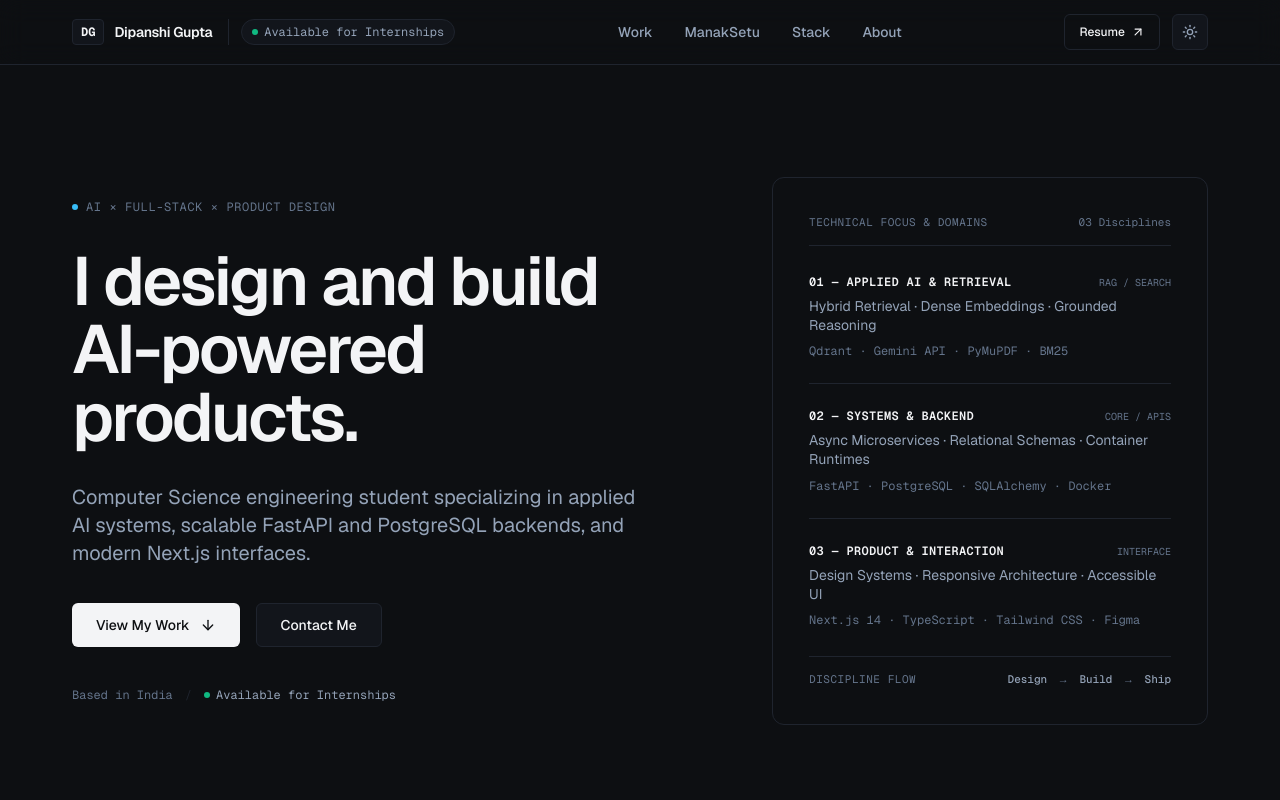
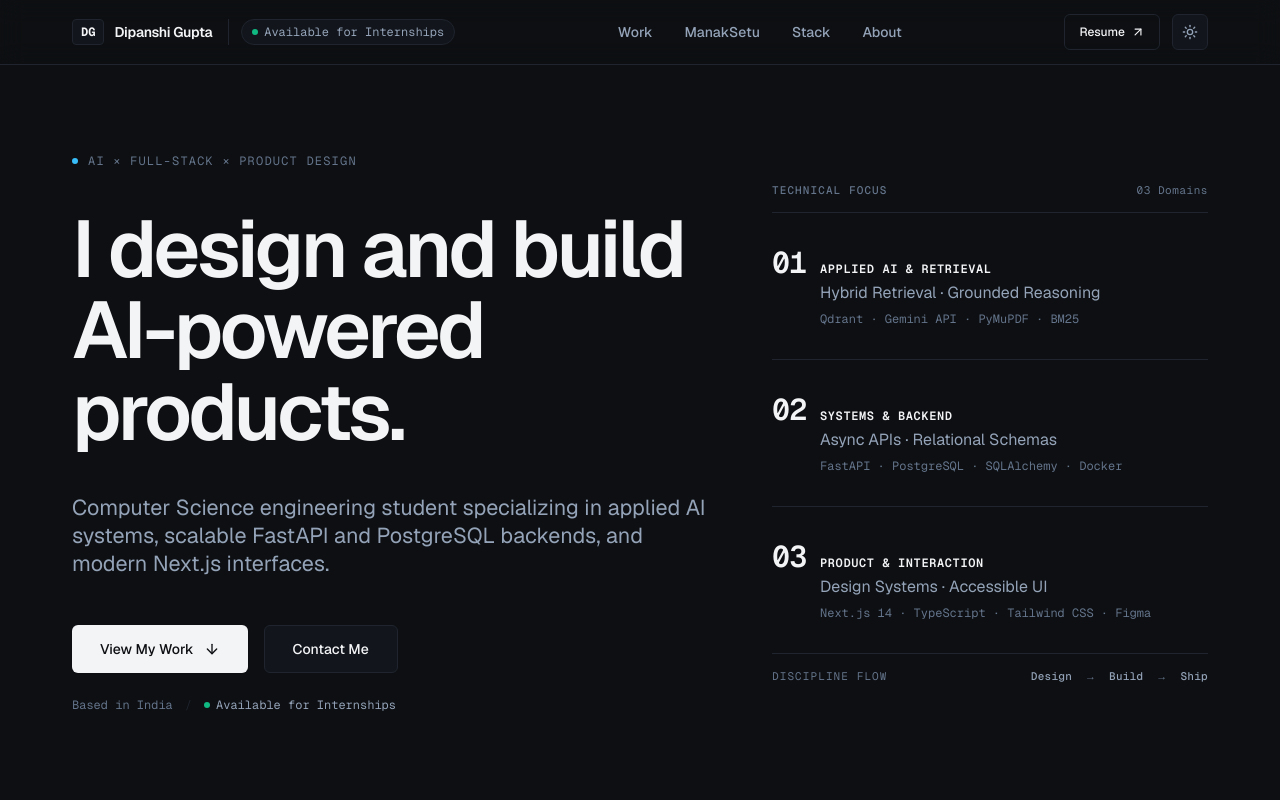
Before and after one commit to Dipanshi1/dipanshi-portfolio, a Next.js app: page / in a window 1280 px wide. Shown: the top 800 px of the page. Built offline with nearby package versions, Linux system fonts and the light colour scheme.

Commit message:
refactor(home): strengthen hero visual composition

```diff
--- a/src/components/home/hero.tsx
+++ b/src/components/home/hero.tsx
@@ -6,45 +6,46 @@ export function Hero() {
   return (
     <section
       aria-labelledby="hero-heading"
-      className="relative w-full py-16 sm:py-24 lg:py-28 overflow-hidden"
+      className="relative w-full min-h-[calc(100svh-4rem)] flex flex-col justify-center py-12 sm:py-16 lg:py-0 overflow-hidden"
     >
-      <Container>
+      <Container className="w-full my-auto">
         <div className="grid grid-cols-1 lg:grid-cols-12 gap-12 lg:gap-10 xl:gap-16 items-center">
-          {/* Left / Primary Column */}
-          <div className="lg:col-span-7 flex flex-col space-y-6 sm:space-y-8">
-            {/* Restrained Eyebrow */}
-            <div className="flex items-center gap-2">
+          {/* Left / Primary Column: Identity & Positioning */}
+          <div className="lg:col-span-7 flex flex-col space-y-8 sm:space-y-10">
+            {/* Restrained Technical Eyebrow */}
+            <div className="flex items-center gap-2.5">
               <span
                 className="w-1.5 h-1.5 rounded-full bg-accent-primary"
                 aria-hidden="true"
               />
-              <p className="font-mono text-xs uppercase tracking-wider text-text-tertiary select-none">
+              <p className="font-mono text-xs uppercase tracking-widest text-text-tertiary select-none">
                 AI × Full-Stack × Product Design
               </p>
             </div>
 
-            {/* Dominant Headline */}
+            {/* Dominant Editorial Display Headline */}
             <h1
               id="hero-heading"
-              className="text-4xl sm:text-5xl lg:text-[3.75rem] xl:text-[4.25rem] font-semibold tracking-[-0.035em] leading-[1.08] text-text-primary"
+              className="text-4xl sm:text-6xl lg:text-[4.25rem] xl:text-[5rem] 2xl:text-[5.5rem] font-semibold tracking-[-0.04em] leading-[0.98] sm:leading-[1.0] lg:leading-[1.02] text-text-primary"
             >
               I design and build <br />
               AI-powered products.
             </h1>
 
             {/* Factual Supporting Copy */}
-            <p className="text-lg sm:text-xl text-text-secondary leading-relaxed max-w-xl font-normal">
+            <p className="text-lg sm:text-xl lg:text-[1.35rem] text-text-secondary leading-relaxed max-w-2xl font-normal">
               Computer Science engineering student specializing in applied AI systems,
               scalable FastAPI and PostgreSQL backends, and modern Next.js interfaces.
             </p>
 
-            {/* Primary Action Buttons */}
-            <div className="flex flex-col sm:flex-row items-stretch sm:items-center gap-4 pt-1">
+            {/* Actions & Contextual Metadata */}
+            <div className="space-y-6 pt-2">
+              <div className="flex flex-col sm:flex-row items-stretch sm:items-center gap-4">
                 <Button
                   variant="primary"
                   size="lg"
                   href="#work"
-                className="justify-center gap-2 h-11 px-6 text-sm font-medium"
+                  className="justify-center gap-2 h-12 px-7 text-sm font-medium"
                 >
                   <span>View My Work</span>
                   <svg
@@ -69,14 +70,13 @@ export function Hero() {
                   variant="secondary"
                   size="lg"
                   href="#contact"
-                className="justify-center h-11 px-6 text-sm font-medium"
+                  className="justify-center h-12 px-7 text-sm font-medium"
                 >
                   <span>Contact Me</span>
                 </Button>
               </div>
 
-            {/* Factual Contextual Metadata */}
-            <div className="flex items-center gap-3 text-xs font-mono text-text-tertiary pt-2">
+              <div className="flex items-center gap-3 text-xs font-mono text-text-tertiary">
                 <span>Based in India</span>
                 <span className="text-border-subtle" aria-hidden="true">
                   /
@@ -90,94 +90,103 @@ export function Hero() {
                 </span>
               </div>
             </div>
+          </div>
 
-          {/* Right / Secondary Column: Editorial Technical Artifact */}
+          {/* Right / Secondary Column: Open Editorial Technical Specification */}
           <div className="lg:col-span-5 w-full">
             <div
-              className="rounded-xl border border-border-subtle bg-surface/50 p-6 sm:p-8 lg:p-9 space-y-7 select-none"
+              className="w-full space-y-7 lg:space-y-8 select-none"
               aria-label="Technical focus and capability domains"
             >
-              {/* Artifact Header */}
-              <div className="flex items-center justify-between pb-3.5 border-b border-border-subtle">
-                <span className="font-mono text-[11px] uppercase tracking-wider text-text-tertiary">
-                  Technical Focus &amp; Domains
+              {/* Artifact Header Strip */}
+              <div className="flex items-center justify-between pb-3.5 border-b border-border-subtle font-mono text-[11px] text-text-tertiary">
+                <span className="uppercase tracking-widest font-medium">
+                  Technical Focus
                 </span>
-                <span className="font-mono text-[11px] text-text-tertiary">
-                  03 Disciplines
+                <span className="tracking-wider">
+                  03 Domains
                 </span>
               </div>
 
-              {/* 3 Discipline Sections (Typographic, Clean, No Card Nesting) */}
-              <div className="space-y-6">
+              {/* The 3 Disciplines with Prominent Indices & Hairline Dividers */}
+              <div className="space-y-7 lg:space-y-8">
                 {/* 01: Applied AI & Retrieval */}
-                <div className="space-y-1.5">
-                  <div className="flex items-baseline justify-between font-mono text-xs">
-                    <span className="font-semibold text-text-primary uppercase tracking-wide">
-                      01 — Applied AI &amp; Retrieval
+                <div className="space-y-2.5">
+                  <div className="flex items-baseline gap-4">
+                    <span className="font-mono text-2xl lg:text-3xl font-semibold text-text-primary tracking-tight shrink-0 w-8">
+                      01
                     </span>
-                    <span className="text-[10px] text-text-tertiary uppercase">
-                      RAG / Search
-                    </span>
-                  </div>
-                  <p className="text-sm text-text-secondary leading-snug font-normal">
-                    Hybrid Retrieval · Dense Embeddings · Grounded Reasoning
+                    <div className="space-y-1 flex-1 min-w-0">
+                      <h2 className="font-mono text-xs uppercase tracking-wider font-semibold text-text-primary">
+                        Applied AI &amp; Retrieval
+                      </h2>
+                      <p className="text-sm sm:text-base text-text-secondary leading-snug">
+                        Hybrid Retrieval · Grounded Reasoning
                       </p>
                       <p className="font-mono text-xs text-text-tertiary pt-0.5">
                         Qdrant · Gemini API · PyMuPDF · BM25
                       </p>
                     </div>
+                  </div>
+                </div>
 
                 <div className="h-px w-full bg-border-subtle" aria-hidden="true" />
 
                 {/* 02: Systems & Backend */}
-                <div className="space-y-1.5">
-                  <div className="flex items-baseline justify-between font-mono text-xs">
-                    <span className="font-semibold text-text-primary uppercase tracking-wide">
-                      02 — Systems &amp; Backend
+                <div className="space-y-2.5">
+                  <div className="flex items-baseline gap-4">
+                    <span className="font-mono text-2xl lg:text-3xl font-semibold text-text-primary tracking-tight shrink-0 w-8">
+                      02
                     </span>
-                    <span className="text-[10px] text-text-tertiary uppercase">
-                      Core / APIs
-                    </span>
-                  </div>
-                  <p className="text-sm text-text-secondary leading-snug font-normal">
-                    Async Microservices · Relational Schemas · Container Runtimes
+                    <div className="space-y-1 flex-1 min-w-0">
+                      <h2 className="font-mono text-xs uppercase tracking-wider font-semibold text-text-primary">
+                        Systems &amp; Backend
+                      </h2>
+                      <p className="text-sm sm:text-base text-text-secondary leading-snug">
+                        Async APIs · Relational Schemas
                       </p>
                       <p className="font-mono text-xs text-text-tertiary pt-0.5">
                         FastAPI · PostgreSQL · SQLAlchemy · Docker
                       </p>
                     </div>
+                  </div>
+                </div>
 
                 <div className="h-px w-full bg-border-subtle" aria-hidden="true" />
 
                 {/* 03: Product & Interaction */}
-                <div className="space-y-1.5">
-                  <div className="flex items-baseline justify-between font-mono text-xs">
-                    <span className="font-semibold text-text-primary uppercase tracking-wide">
-                      03 — Product &amp; Interaction
+                <div className="space-y-2.5">
+                  <div className="flex items-baseline gap-4">
+                    <span className="font-mono text-2xl lg:text-3xl font-semibold text-text-primary tracking-tight shrink-0 w-8">
+                      03
                     </span>
-                    <span className="text-[10px] text-text-tertiary uppercase">
-                      Interface
-                    </span>
-                  </div>
-                  <p className="text-sm text-text-secondary leading-snug font-normal">
-                    Design Systems · Responsive Architecture · Accessible UI
+                    <div className="space-y-1 flex-1 min-w-0">
+                      <h2 className="font-mono text-xs uppercase tracking-wider font-semibold text-text-primary">
+                        Product &amp; Interaction
+                      </h2>
+                      <p className="text-sm sm:text-base text-text-secondary leading-snug">
+                        Design Systems · Accessible UI
                       </p>
                       <p className="font-mono text-xs text-text-tertiary pt-0.5">
                         Next.js 14 · TypeScript · Tailwind CSS · Figma
                       </p>
                     </div>
                   </div>
+                </div>
+              </div>
 
-              {/* Artifact Footer: Discipline Flow */}
+              {/* Artifact Footer Strip */}
               <div className="pt-3.5 border-t border-border-subtle flex items-center justify-between font-mono text-[11px] text-text-tertiary">
-                <span className="uppercase tracking-wider">Discipline Flow</span>
-                <span className="text-text-secondary font-medium">
+                <span className="uppercase tracking-widest">
+                  Discipline Flow
+                </span>
+                <span className="text-text-secondary font-medium tracking-wide">
                   Design{" "}
-                  <span className="text-text-tertiary mx-1" aria-hidden="true">
+                  <span className="text-text-tertiary mx-1.5" aria-hidden="true">
                     →
                   </span>{" "}
                   Build{" "}
-                  <span className="text-text-tertiary mx-1" aria-hidden="true">
+                  <span className="text-text-tertiary mx-1.5" aria-hidden="true">
                     →
                   </span>{" "}
                   Ship
```
Lines whose indentation alone changed are shown as unchanged.
